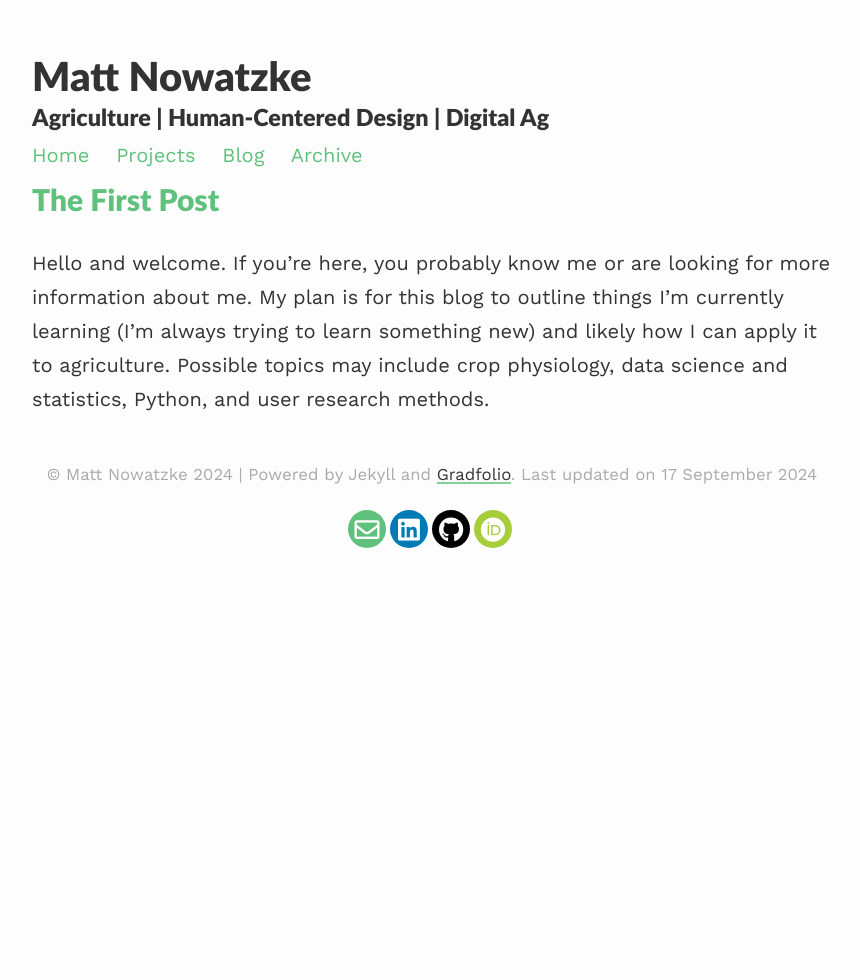
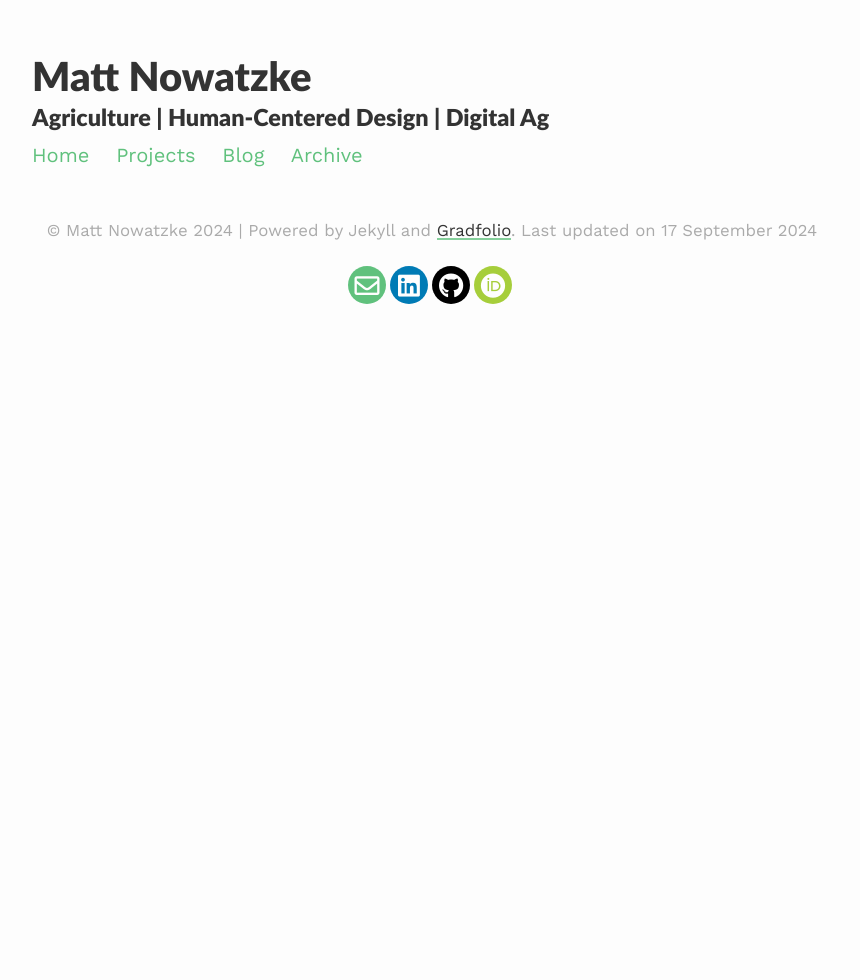
Before and after one commit to mnowatzke/mnowatzke.github.io, a Jekyll site: the page built from blog/index.html, in a window 1280 px wide. Shown: the whole page, without its empty margins (208-1068 px from the left). Built offline with Jekyll 4.4.1, drawn with Linux system fonts in a browser that asks for light colours; nearby versions of some CDN libraries; the list of posts is cut into pages by our own code.

Commit message:
remove a bunch of old stuff

```diff
--- a/_posts/2021-12-07-jekyll.md
+++ /dev/null
@@ -1,12 +0,0 @@
----
-layout: post
-title: "The First Post"
----
-
-Hello and welcome. If you're here, you probably know me or are looking for more information about me. My plan is for this blog to outline things I'm currently learning (I'm always trying to learn something new) and likely how I can apply it to agriculture. Possible topics may include crop physiology, data science and statistics, Python, and user research methods.
-
-My goal for the first posts is to summarize some aspects of crop yield, likely from the excellent 'The Physiology of Crop Yield' book by Hay & Porter, in preparation for my defense. This will also give me a nice break from writing manuscripts and making figures.
-
-There is no timeline for this, just when I have the time! Thanks for stopping by.
-
-Matt
```
Also changed, not shown: _projects/1_project.md (deleted, +0 -7 lines), _projects/2_project.md (deleted, +0 -7 lines), index.md (+1 -1 lines).
